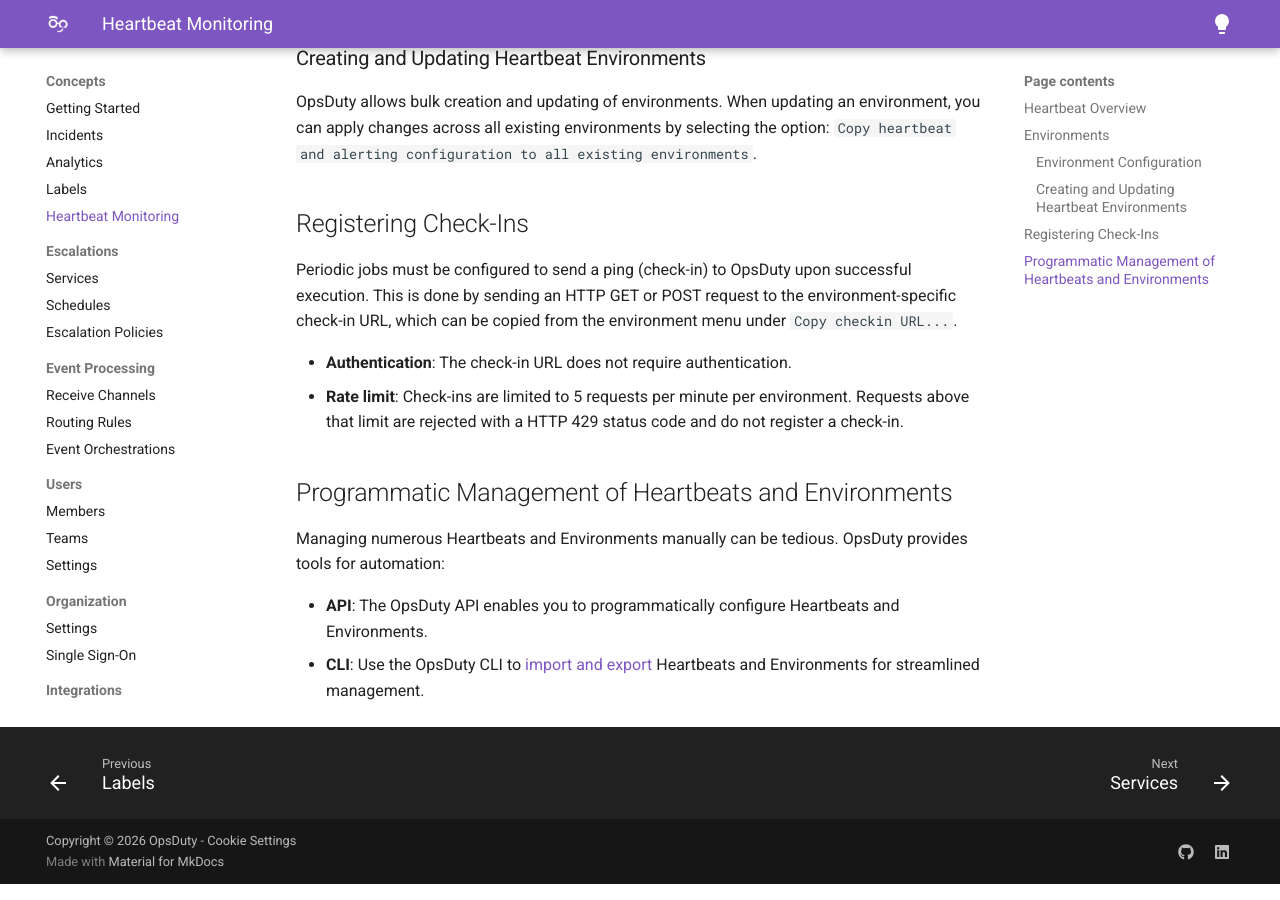
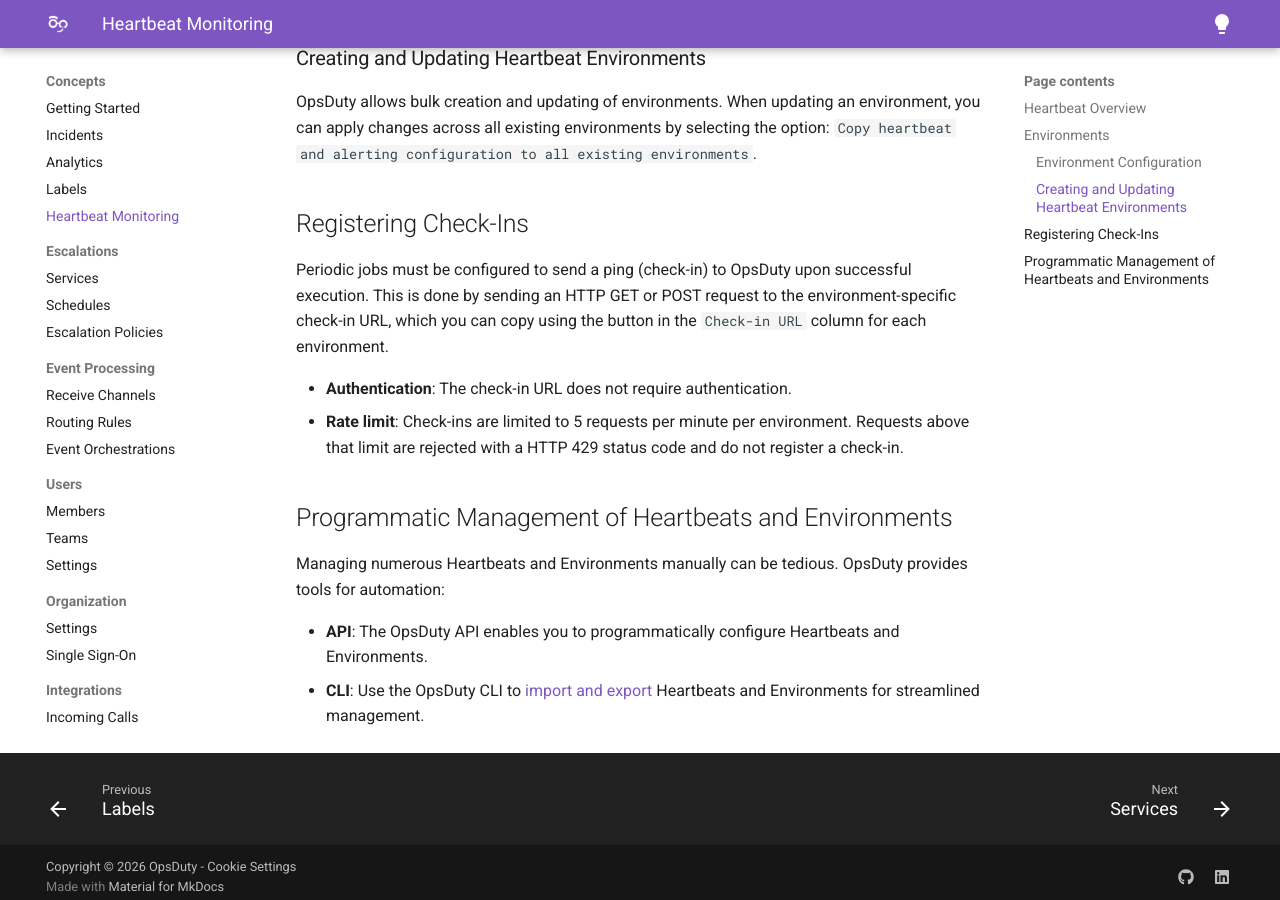
Before and after one commit to opsduty/opsduty-docs, an MkDocs documentation site: the page built from docs/concepts/heartbeat-monitoring.md, in a window 1280 px wide and 900 px high, scrolled down 1220 px. Built offline with MkDocs 1.6.1 and Material for MkDocs 9.7.7, drawn with Linux system fonts in a browser that asks for light colours.

Commit message:
Fix how the heartbeat check-in URL is copied
The page referenced a "Copy checkin URL..." menu item that does not
exist. Each environment has a "Check-in URL" column with a copy button.
Update the sentence to point at that control.

Co-Authored-By: Claude Opus 4.8 (1M context) <noreply@anthropic.com>

```diff
--- a/docs/concepts/heartbeat-monitoring.md
+++ b/docs/concepts/heartbeat-monitoring.md
@@ -50,8 +50,8 @@ the option:
 
 Periodic jobs must be configured to send a ping (check-in) to OpsDuty upon
 successful execution. This is done by sending an HTTP GET or POST request to the
-environment-specific check-in URL, which can be copied from the environment menu
-under `Copy checkin URL...`.
+environment-specific check-in URL, which you can copy using the button in the
+`Check-in URL` column for each environment.
 
 - **Authentication**: The check-in URL does not require authentication.
 - **Rate limit**: Check-ins are limited to 5 requests per minute per
```
